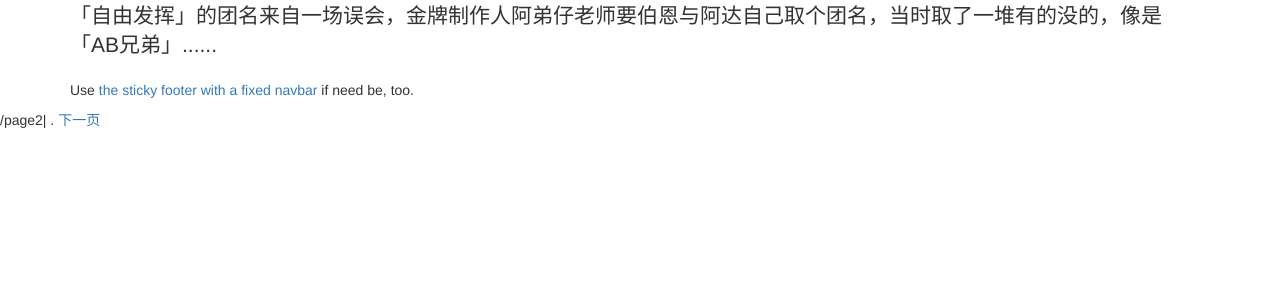
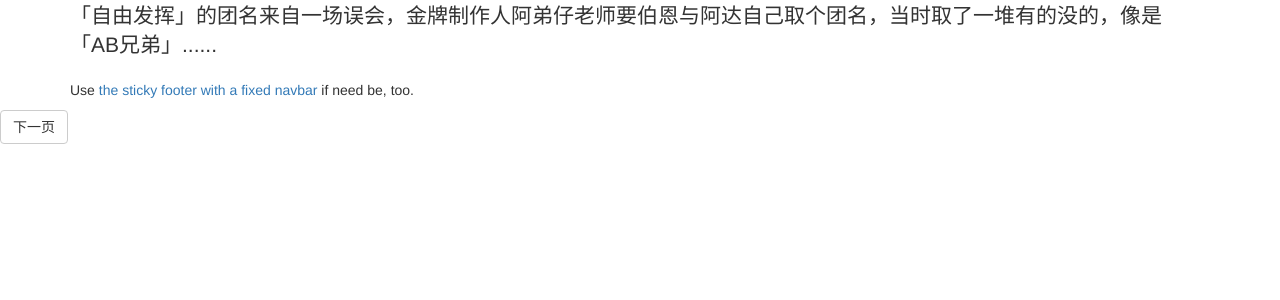
Before and after one commit to jinchangle/xiashuangxi.github.io, a Jekyll site: the page built from index.html, in a window 1280 px wide. Shown: the part 374-674 px from the top of the page. Built offline with Jekyll 4.4.1, drawn with Linux system fonts in a browser that asks for light colours; the list of posts is cut into pages by our own code.

Commit message:
Please enter the commit message for your changes. Lines starting  with '' will be ignored, and an empty message aborts the commit.  On branch master  Your branch is up-to-date with 'origin/master'.
 Changes to be committed:
	modified:   _layouts/default.html

```diff
--- a/_layouts/default.html
+++ b/_layouts/default.html
@@ -21,14 +21,11 @@
 {% if paginator.total_pages > 1 %}
     <!-- 分页代码 -->
     {% if paginator.previous_page %}
-        <a href="{{ site.baseurl }}{{ paginator.previous_page_path }}"上一页</a>
+        <a  class="btn btn-default" href="{{ paginator.previous_page_path }}"上一页</a>
     {% endif %}
 
-
-{{ paginator.next_page_path }}|
-{{  site.baseurl }}
     {% if paginator.next_page %}
-    <a href="{{ site.baseurl }}{{ paginator.next_page_path }}">下一页</a>
+        <a  class="btn btn-default" href="{{ paginator.next_page_path }}">下一页</a>
     {% endif %}
 {% endif %}
     <footer class="footer">
```
